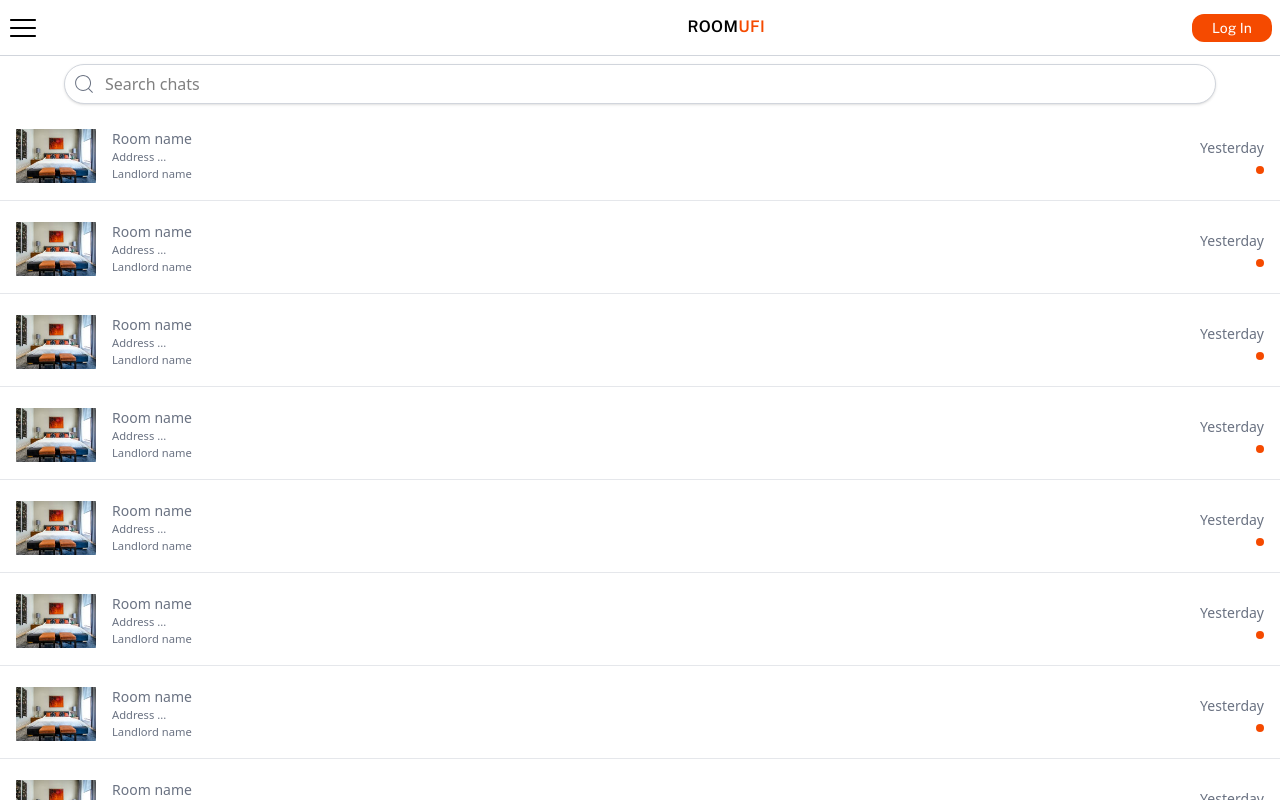
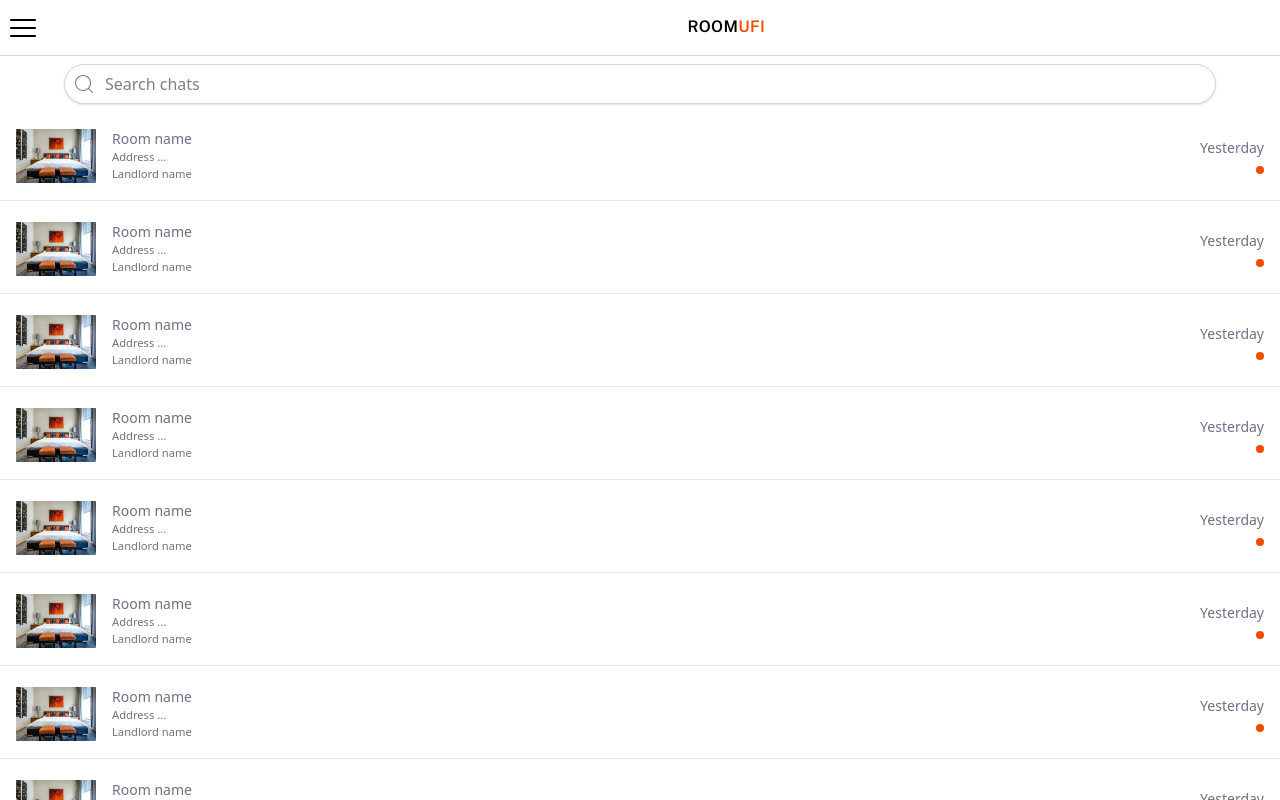
Before and after one commit to Lior-Lavon/Roomify-FE, a React (Vite) app: page /chats in a window 1280 px wide. Built offline with nearby package versions, Linux system fonts and the light colour scheme.

Commit message:
top bar menu icons

```diff
--- a/src/pages/RenterChat/RenterChat.jsx
+++ b/src/pages/RenterChat/RenterChat.jsx
@@ -57,7 +57,7 @@ const RenterChat = () => {
   return (
     <div className="w-full h-full flex">
       <div className="w-full h-screen flex flex-col">
-        <TopBar leftIcon="burger" rightIcon="login" />
+        <TopBar leftIcon="burger" />
 
         {/* search */}
         <div className="w-[90%] mx-auto py-2 relative" ref={topRef}>
```
